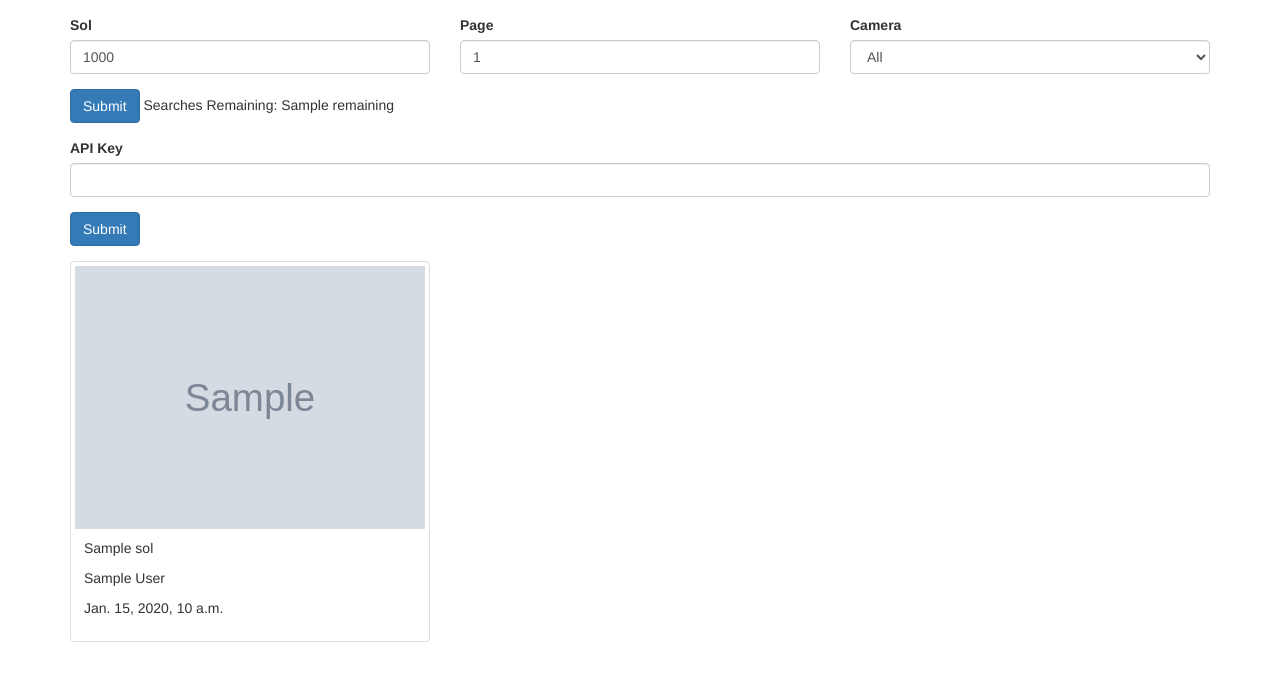
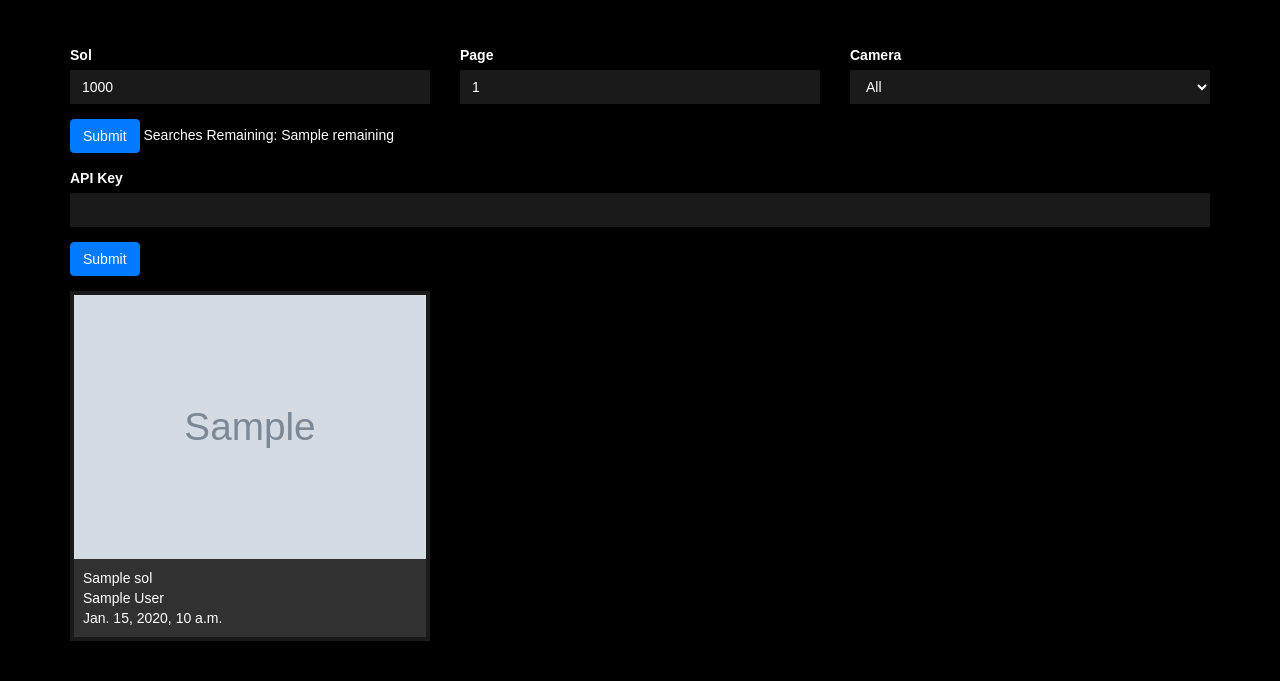
Before and after one commit to homeGrownCheese/rover_site, a Django app: template home/templates/home/index.html in a window 1280 px wide. Shown: the top 681 px of the page. Run offline with Django 4.2, Linux system fonts and the light colour scheme; the template is opened without the code that fills it: most values are stand-ins (such as "Sample title", 1, 10 or a date in 2020); grey boxes marked "Sample" are stand-in pictures; some libraries are stand-ins or nearby versions.

Commit message:
style change

```diff
--- /dev/null
+++ b/home/static/css/home-style.css
@@ -0,0 +1,52 @@
+body {
+    background-color: black;
+    font-family: 'Arial', sans-serif;
+    color: white;
+}
+
+.container {
+    padding-top: 30px;
+}
+
+.form-group label {
+    font-weight: bold;
+}
+
+.form-control {
+    background-color: rgba(255, 255, 255, 0.1);
+    border: none;
+    border-radius: 0;
+    color: white;
+}
+
+.btn-primary {
+    background-color: #007bff;
+    border-color: #007bff;
+}
+
+.btn-primary:hover {
+    background-color: #0069d9;
+    border-color: #0062cc;
+}
+
+.thumbnail {
+    background-color: rgba(255, 255, 255, 0.1);
+    border: none;
+    border-radius: 0;
+
+}
+
+.thumbnail:hover {
+    background-color: rgba(255, 255, 255, 0.3);
+}
+
+.caption {
+    background-color: rgba(255, 255, 255, 0.1);
+    border: none;
+    border-radius: 0;
+}
+
+.caption p {
+    margin-bottom: 0;
+    color: white;
+}
--- a/home/templates/home/index.html
+++ b/home/templates/home/index.html
@@ -9,6 +9,9 @@
     <script src="https://code.jquery.com/jquery-3.6.0.min.js"></script>
 
     <link rel="stylesheet" href="https://maxcdn.bootstrapcdn.com/bootstrap/3.3.7/css/bootstrap.min.css">
+
+    {% load static %}
+    <link rel="stylesheet" href="{% static 'css/home-style.css' %}">
 
 <!-- Clarity Tag -->
   <script type="text/javascript">
```
